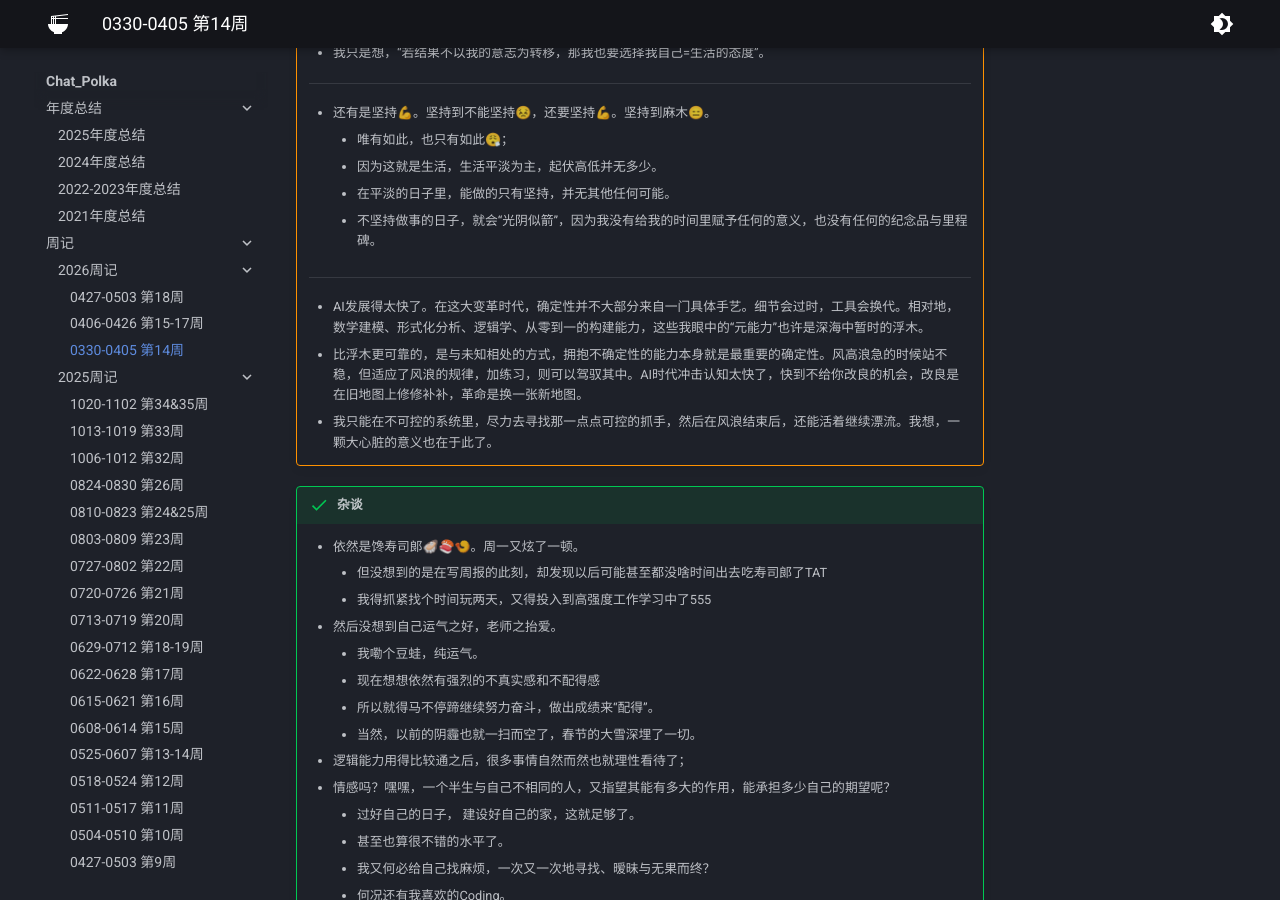
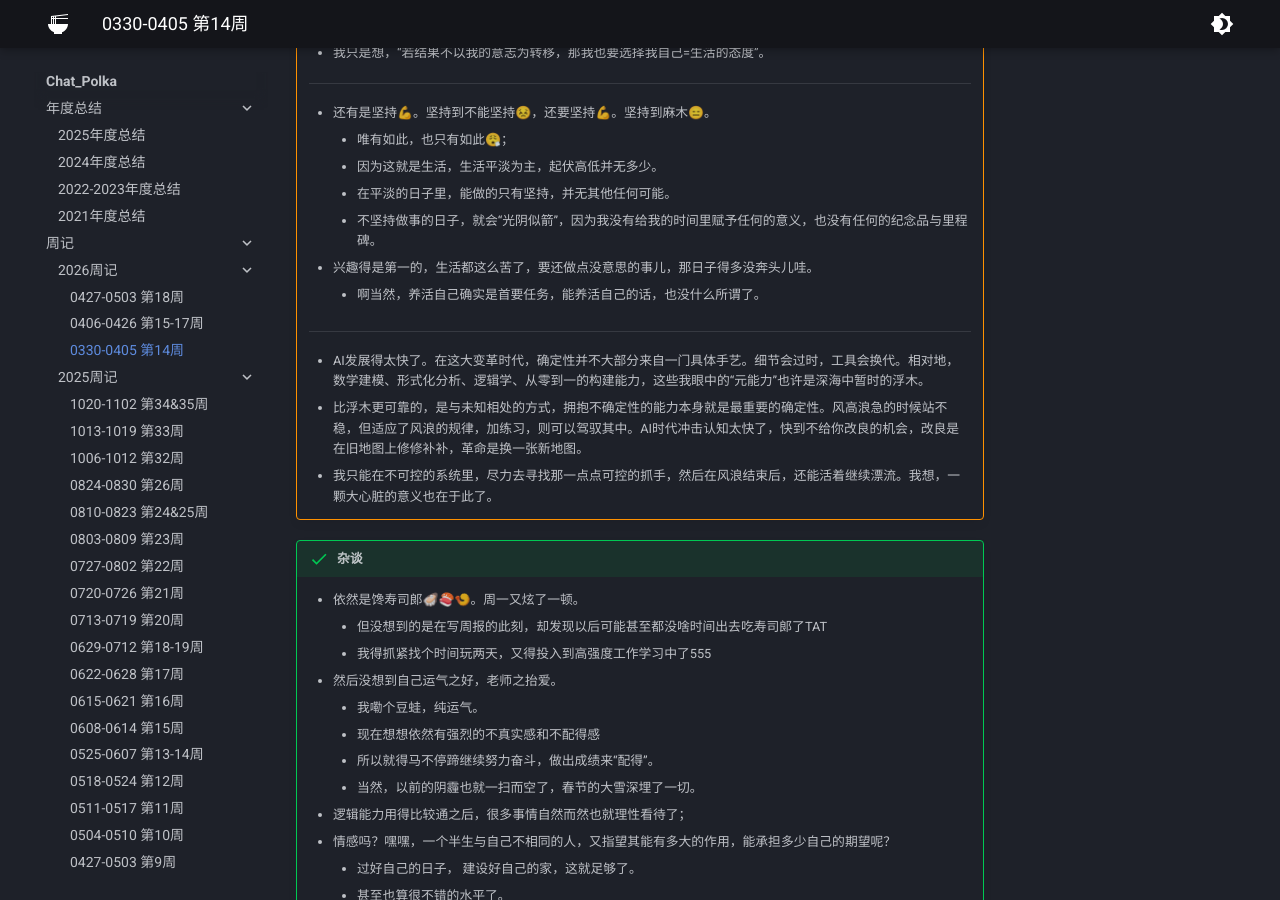
Before and after one commit to Haohahahaha/chat, an MkDocs documentation site: the page built from docs/1-Weekly/2026/20260330-20260405-14th.md, in a window 1280 px wide and 900 px high, scrolled down 921 px. Built offline with MkDocs 1.6.1 and Material for MkDocs 9.7.7, drawn with Linux system fonts in a browser that asks for light colours.

Commit message:
2026-05-04_23:23:25 update

```diff
--- a/docs/1-Weekly/2026/20260330-20260405-14th.md
+++ b/docs/1-Weekly/2026/20260330-20260405-14th.md
@@ -31,6 +31,8 @@
         - 因为这就是生活，生活平淡为主，起伏高低并无多少。
         - 在平淡的日子里，能做的只有坚持，并无其他任何可能。
         - 不坚持做事的日子，就会“光阴似箭”，因为我没有给我的时间里赋予任何的意义，也没有任何的纪念品与里程碑。
+    - 兴趣得是第一的，生活都这么苦了，要还做点没意思的事儿，那日子得多没奔头儿哇。
+        - 啊当然，养活自己确实是首要任务，能养活自己的话，也没什么所谓了。
     ---
     - AI发展得太快了。在这大变革时代，确定性并不大部分来自一门具体手艺。细节会过时，工具会换代。相对地，数学建模、形式化分析、逻辑学、从零到一的构建能力，这些我眼中的“元能力”也许是深海中暂时的浮木。
     - 比浮木更可靠的，是与未知相处的方式，拥抱不确定性的能力本身就是最重要的确定性。风高浪急的时候站不稳，但适应了风浪的规律，加练习，则可以驾驭其中。AI时代冲击认知太快了，快到不给你改良的机会，改良是在旧地图上修修补补，革命是换一张新地图。
```
